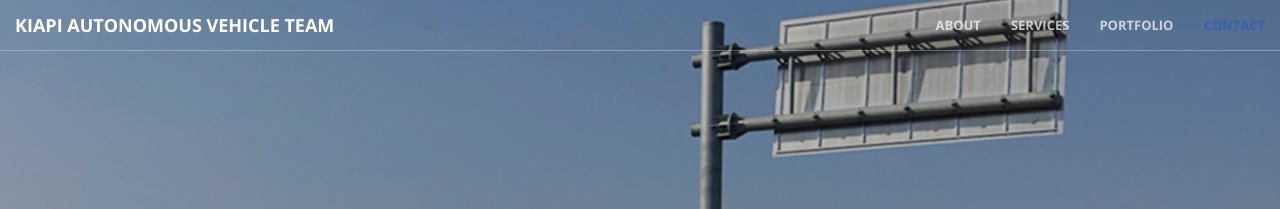
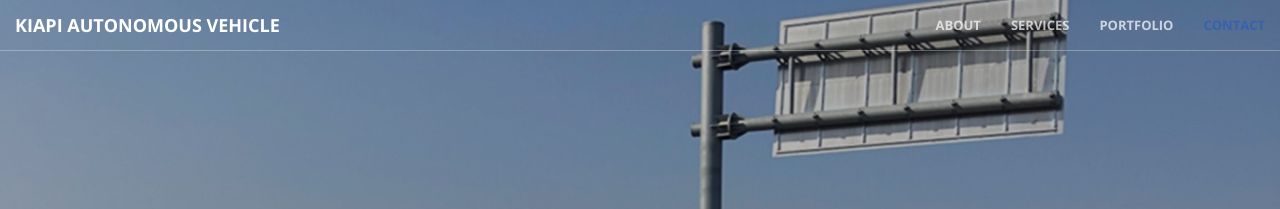
Before and after one commit to thkim1351/Kiapi-Open-Datasets.github.io, a Jekyll site: the page built from docs/index.html, in a window 1280 px wide. Shown: the top 209 px of the page. Built offline with Jekyll 4.4.1, drawn with Linux system fonts in a browser that asks for light colours.

Commit message:
Update nav.html

```diff
--- a/docs/_includes/nav.html
+++ b/docs/_includes/nav.html
@@ -8,7 +8,7 @@
                 <span class="icon-bar"></span>
                 <span class="icon-bar"></span>
             </button>
-            <a class="navbar-brand page-scroll" href="#page-top">KIAPI Autonomous Vehicle Team</a>
+            <a class="navbar-brand page-scroll" href="#page-top">KIAPI Autonomous Vehicle</a>
         </div>
 
         <!-- Collect the nav links, forms, and other content for toggling -->
```
